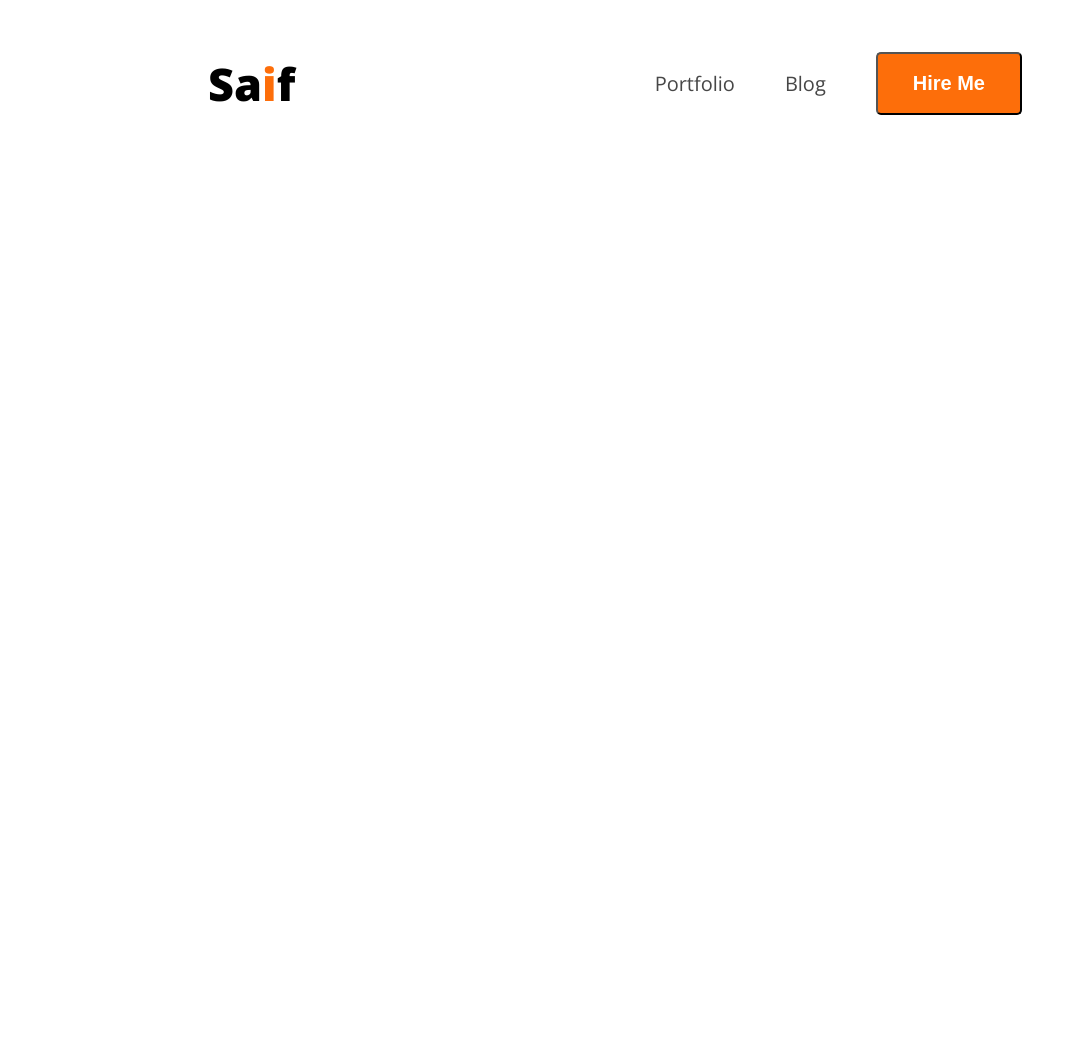
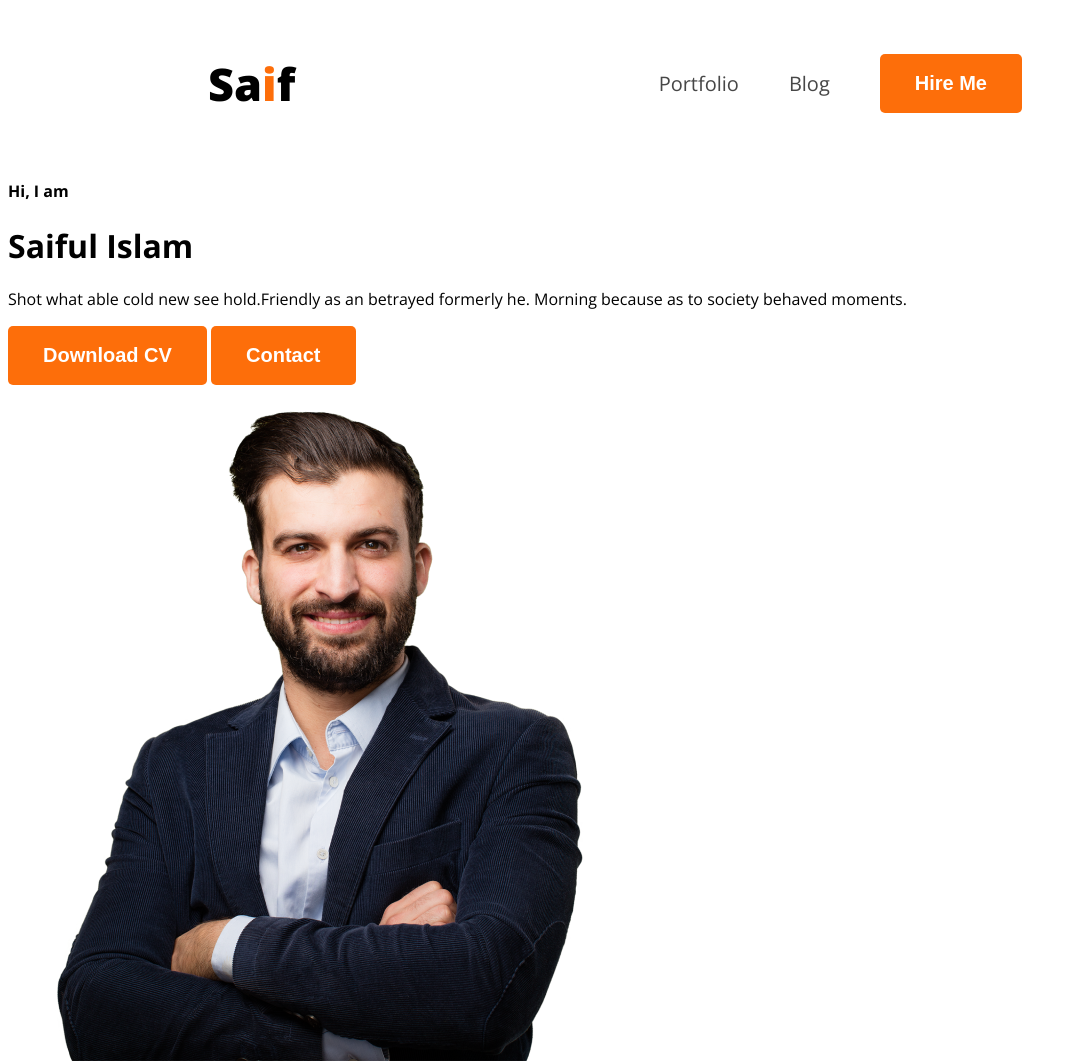
Before and after one commit to saiful772/web-dev-portfolio, a plain HTML site: page index.html in a window 1280 px wide. Shown: the whole page, without its empty margins (0-1077 px from the left). Before the commit the page ends 800 px from the top, so only its background shows below. Drawn offline with nearby package versions, Linux system fonts and the light colour scheme.

Commit message:
addad an the file

```diff
--- a/index.html
+++ b/index.html
@@ -19,6 +19,17 @@
                 <li><a href=""><button      class="btn-primary"  >Hire Me</button></a></li>
             </ul>
                 </nav>
+                <div class="banner">
+                    <div class="banner-content">
+                        <h4>Hi, I am</h4>
+                        <h1>Saiful Islam</h1>
+                        <p class="banner-description">
+                            Shot what able cold new see hold.Friendly as an betrayed formerly he. Morning because as to society behaved moments.
+                        </p>
+                        <button class="btn-primary">Download CV</button>
+                        <button class="btn-primary">Contact</button>
+                </div>
+                <img src="images/hardy.png" alt="">
     </header>
     <main>
 
--- a/styles/portfolio.css
+++ b/styles/portfolio.css
@@ -16,6 +16,7 @@
     font-weight: bold;
     font-size: 20px;
     color: white;
+    border: none;
     padding: 18px 35px ;
     border-radius: 5px;
 }
```
